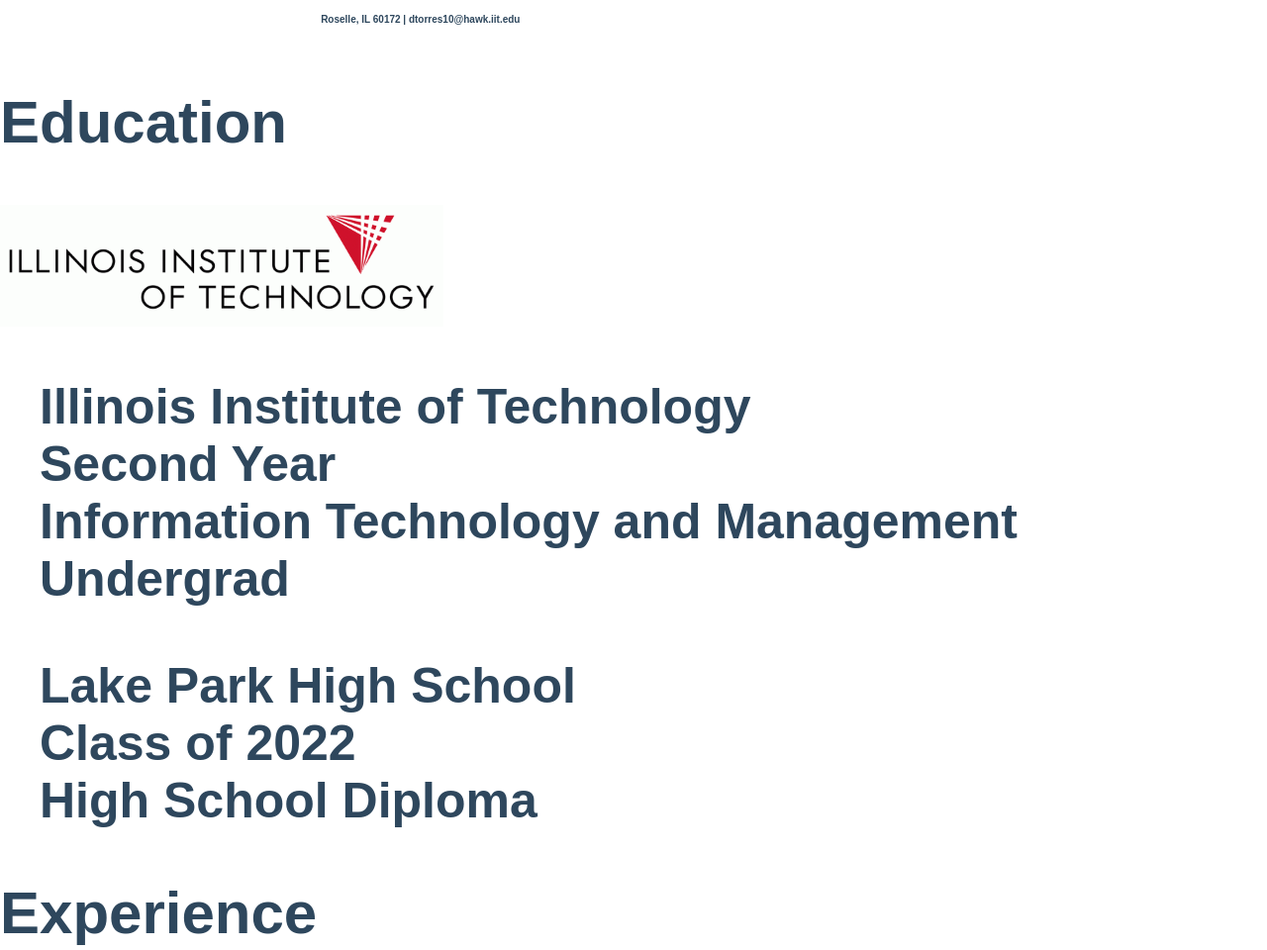
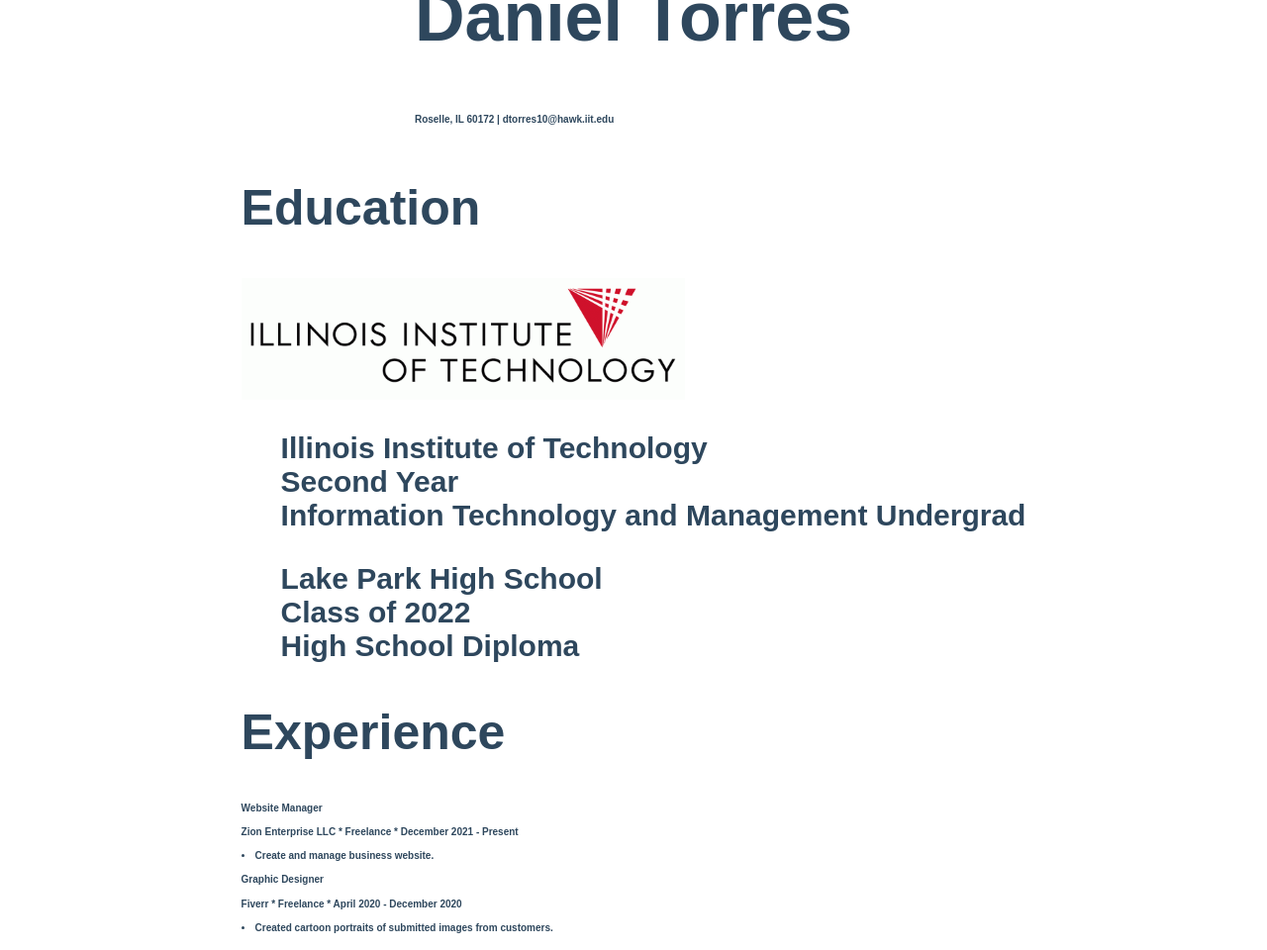
Before and after one commit to dnl-trrs/project2, a plain HTML site: page resume.html in a window 1280 px wide. Shown: the top 960 px of the page at 99% size. Drawn offline with Linux system fonts and the light colour scheme.

Commit message:
text size was too big
shrunk the text, reset css renaming seemed to have fixed an issue

```diff
--- a/css/style.css
+++ b/css/style.css
@@ -12,21 +12,21 @@ body {
     }
 
 h1 {
-    font-size: 100px;
+    font-size: 70px;
     font-family: 'Lexend Deca', sans-serif;
     font-weight: bold;
     color: #2E475D;
     }
 
 h2 {
-    font-size: 60px;
+    font-size: 50px;
     font-family: 'Lexend Deca', sans-serif;
     font-weight: bold;
     color: #2E475D;
     }
 
 h3 {
-    font-size: 50px;
+    font-size: 45px;
     font-family: 'Lexend Deca', sans-serif;
     font-weight: bold;
     color: #2E475D;
@@ -37,7 +37,7 @@ h3 {
     text-align: center;
     padding: 14px 16px;
     color: black;
-    font-size: 40px;
+    font-size: 30px;
     font-family: 'Lexend Deca', sans-serif;
     font-weight: bold;
     text-decoration: none;
@@ -45,5 +45,5 @@ h3 {
 
 ul {
     list-style-type: none;
-    font-size: 50px;
+    font-size: 30px;
 }
```
